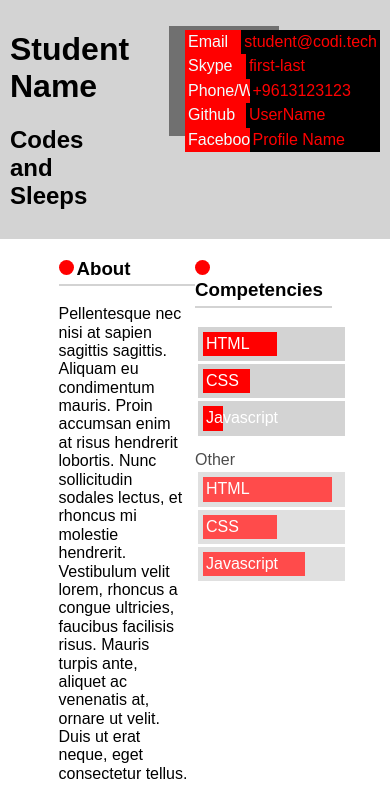
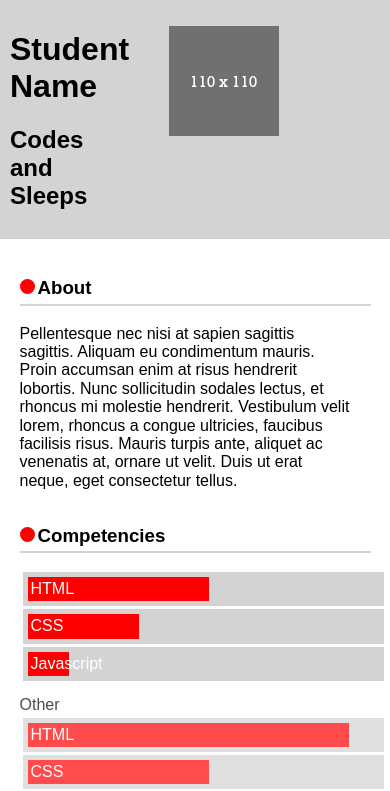
Before and after one commit to Tarraf2020/Cv-Styling-master, a plain HTML site: page public/style1/index.html in a window 390 px wide. Shown: the top 791 px of the page. Drawn offline with Linux system fonts and the light colour scheme.

Commit message:
style1-mobile done

```diff
--- a/public/style1/style.css
+++ b/public/style1/style.css
@@ -173,4 +173,48 @@ body{
     content: "on";
   }
 
+  @media only screen and (max-width: 650px){
+
+    .content{
+      display: flex;
+        flex-direction: column;
+        margin: 5%;
+    }
+    #about, #competencies, #experiences, #education, #hobbies{
+      width: 100%;
   }
+
+  section#contact > h3{
+    display: flex;
+  }
+
+  #contact{
+    position: relative;
+    top: unset;
+    right: unset;
+    width: 100%;
+
+
+
+  }
+  .contact-type{
+    color: azure;
+    width: 50%;
+    background-color: rgb(255, 0, 0);
+  }
+  .contact-value{
+
+    background-color: white;
+  }
+  .contact-value{
+    color: black;
+  }
+  dt{
+    margin:  0px;
+    padding: 3px;
+  }
+  dd{
+    margin-left: 0;
+    padding: 3px;
+  }
+}
```
